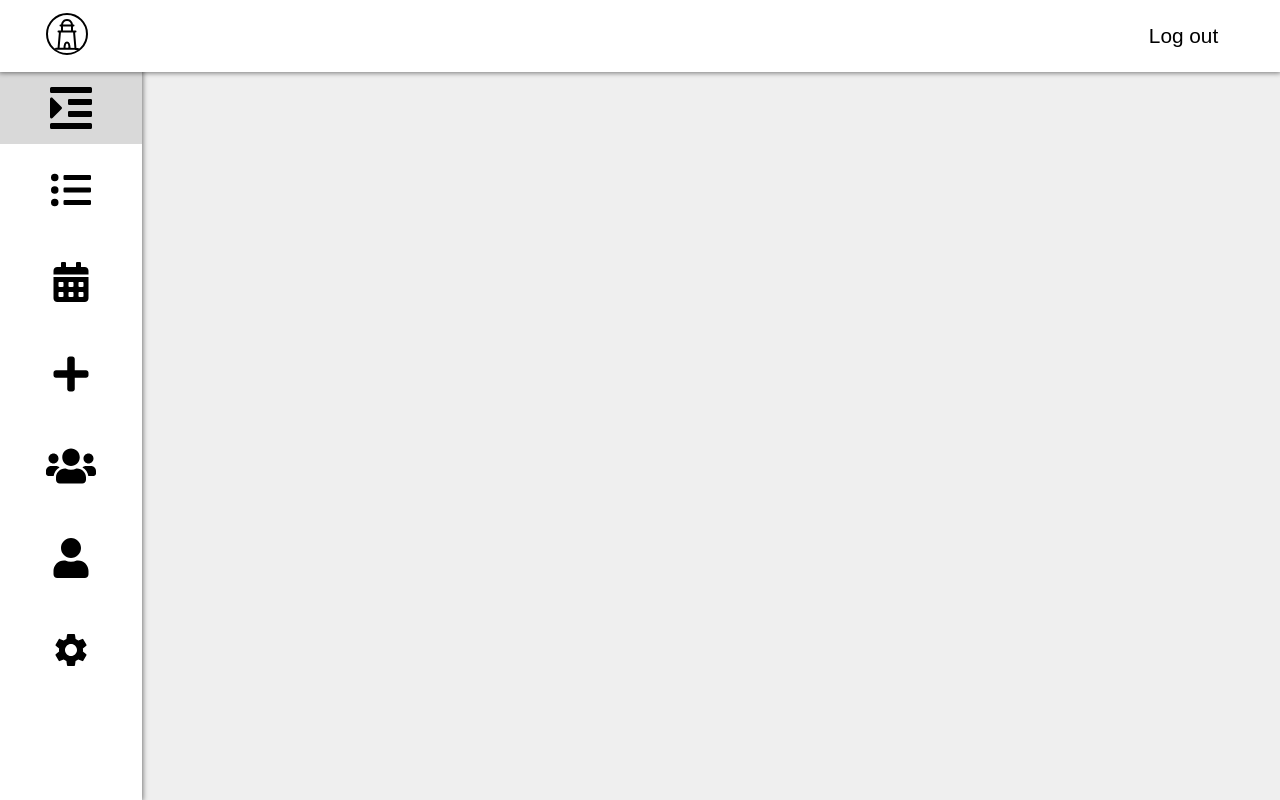
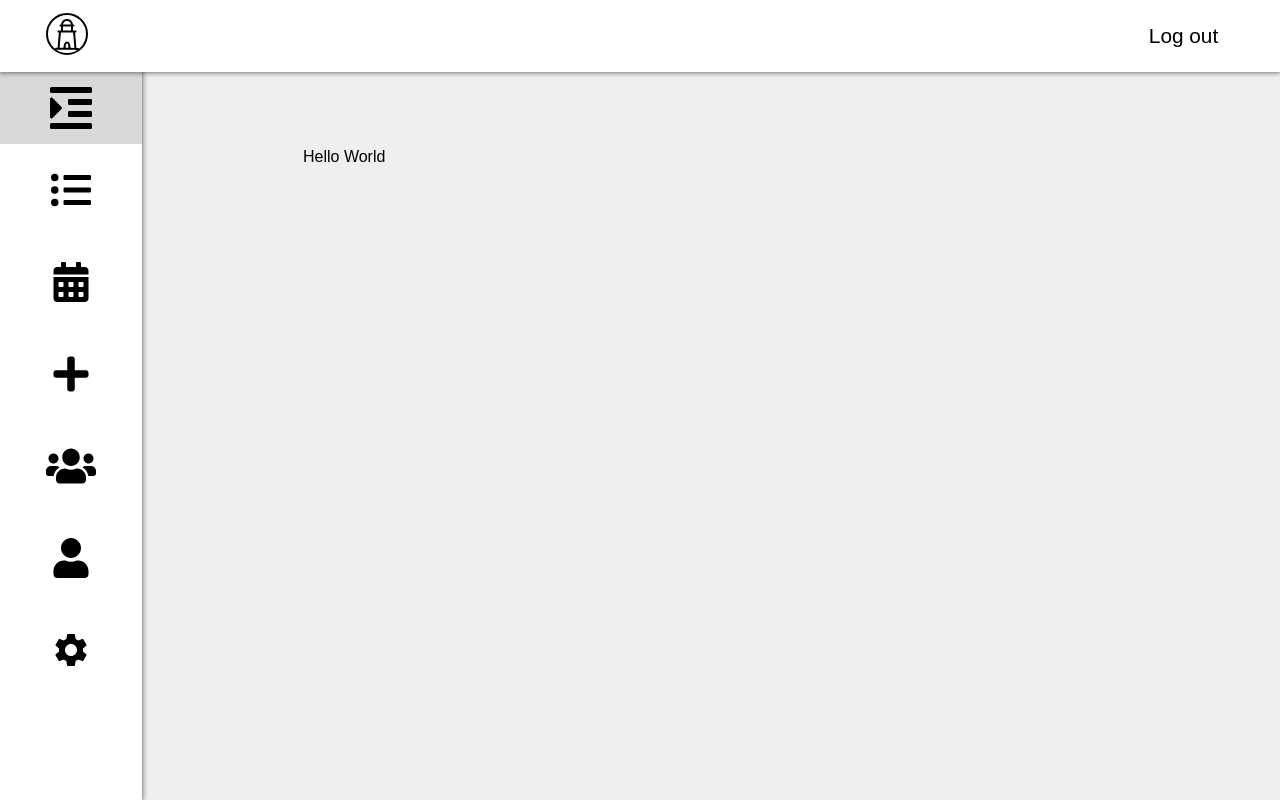
Before and after one commit to sbacanski0730/weather-and-hr-logbook-web, a React (Create React App) app: page / in a window 1280 px wide. Built offline with nearby package versions, Linux system fonts and the light colour scheme.

Commit message:
first draft

```diff
--- a/src/App.js
+++ b/src/App.js
@@ -1,10 +1,11 @@
-import Navbar from './Components/NavBar/Navbar';
-import PageContainer from './Components/PageContainer/PageContainer';
+import Navbar from './components/NavBar/Navbar';
+import PageContainer from './components/PageContainer/PageContainer';
 
 function App() {
 	return (
 		<>
 			<Navbar />
+			<PageContainer>Hello World</PageContainer>
 		</>
 	);
 }
--- a/src/Components/NavBar/Navbar.style.js
+++ b/src/Components/NavBar/Navbar.style.js
@@ -5,6 +5,9 @@ export const NavbarStyle = styled.div`
 	/* --element-width-closed: 142px; */
 	/* --element-width-open: 302px; */
 	width: 100vw;
+	position: absolute;
+	left: 0;
+	top: 0;
 
 	.top {
 		background-color: #ffffff;
--- a/src/Components/PageContainer/PageContainer.jsx
+++ b/src/Components/PageContainer/PageContainer.jsx
@@ -4,7 +4,13 @@ import { PageContainerStyle } from './PageContainer.style';
 const PageContainer = ({ children }) => {
 	return (
 		<>
-			<PageContainerStyle>{children}</PageContainerStyle>
+			<PageContainerStyle>
+				<div className='wrapper'>
+					{/* just for testing reasons */}
+					{/* <div className='dummy-div'>{children}</div> */}
+					{children}
+				</div>
+			</PageContainerStyle>
 		</>
 	);
 };
--- a/src/Components/PageContainer/PageContainer.style.js
+++ b/src/Components/PageContainer/PageContainer.style.js
@@ -1,21 +1,32 @@
 import styled from 'styled-components';
 
 export const PageContainerStyle = styled.div`
-	border: 1px solid black;
+	/* comments will be remove later in development */
+	/* position: relative;
+	left: 0;
+	top: 0; */
 
-	position: absolute;
-	left: 0;
-	top: 0;
-	z-index: 1;
-	width: 100%;
-	height: 100%;
-	/* margin: 183px 303px; */
-	padding-top: 183px;
-	padding-left: 303px;
+	/* background-color: rgba(200, 200, 200, 0.9); */
 
+	width: 100vw;
+	height: 100vh;
 	display: flex;
-	justify-content: center;
-	align-items: center;
+	justify-content: flex-end;
+	align-items: flex-end;
 
-	background-color: rgba(200, 200, 200, 0.9);
+	.wrapper {
+		width: 100%;
+		height: 100%;
+		padding-top: 148px;
+		padding-left: 303px;
+		padding-right: 2.9rem;
+		padding-bottom: 2.9rem;
+
+		/* just for testing reasons */
+		/* .dummy-div {
+			border: 1px dotted black;
+			width: 100%;
+			height: 100%;
+		} */
+	}
 `;
```
